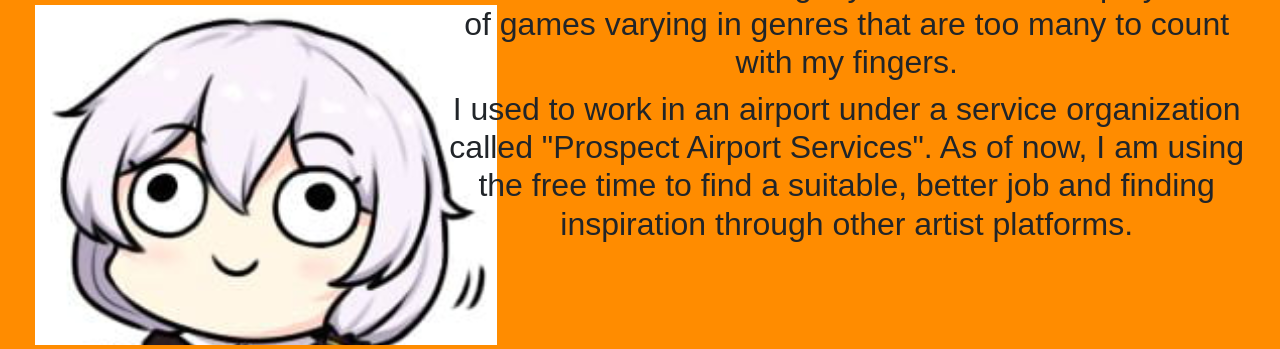
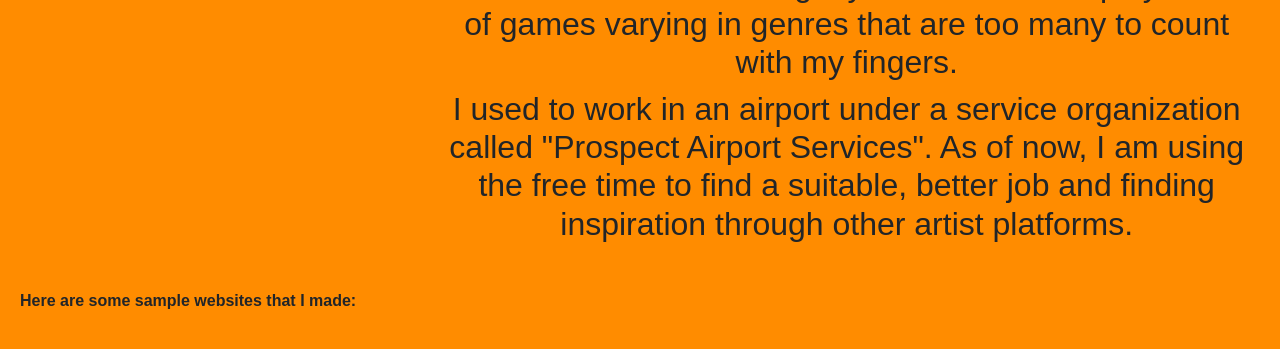
Before and after one commit to DerpTeri/Derp, a plain HTML site: page portfolio.html in a window 1280 px wide. Shown: the part 382-731 px from the top of the page. Drawn offline with nearby package versions, Linux system fonts and the light colour scheme; grey boxes are pictures that could not be loaded; a web font is replaced by a local one.

Commit message:
Update style.css

```diff
--- a/style.css
+++ b/style.css
@@ -78,9 +78,7 @@ display:block;
 .me{
 	display: block;
 	margin: 0;
-	width: 462px;
-  height: 340px;
-    background: url("images/derpteri.png");
+	size: 100%;
 }
 .website-text{
 	text-size: 50px;
```
